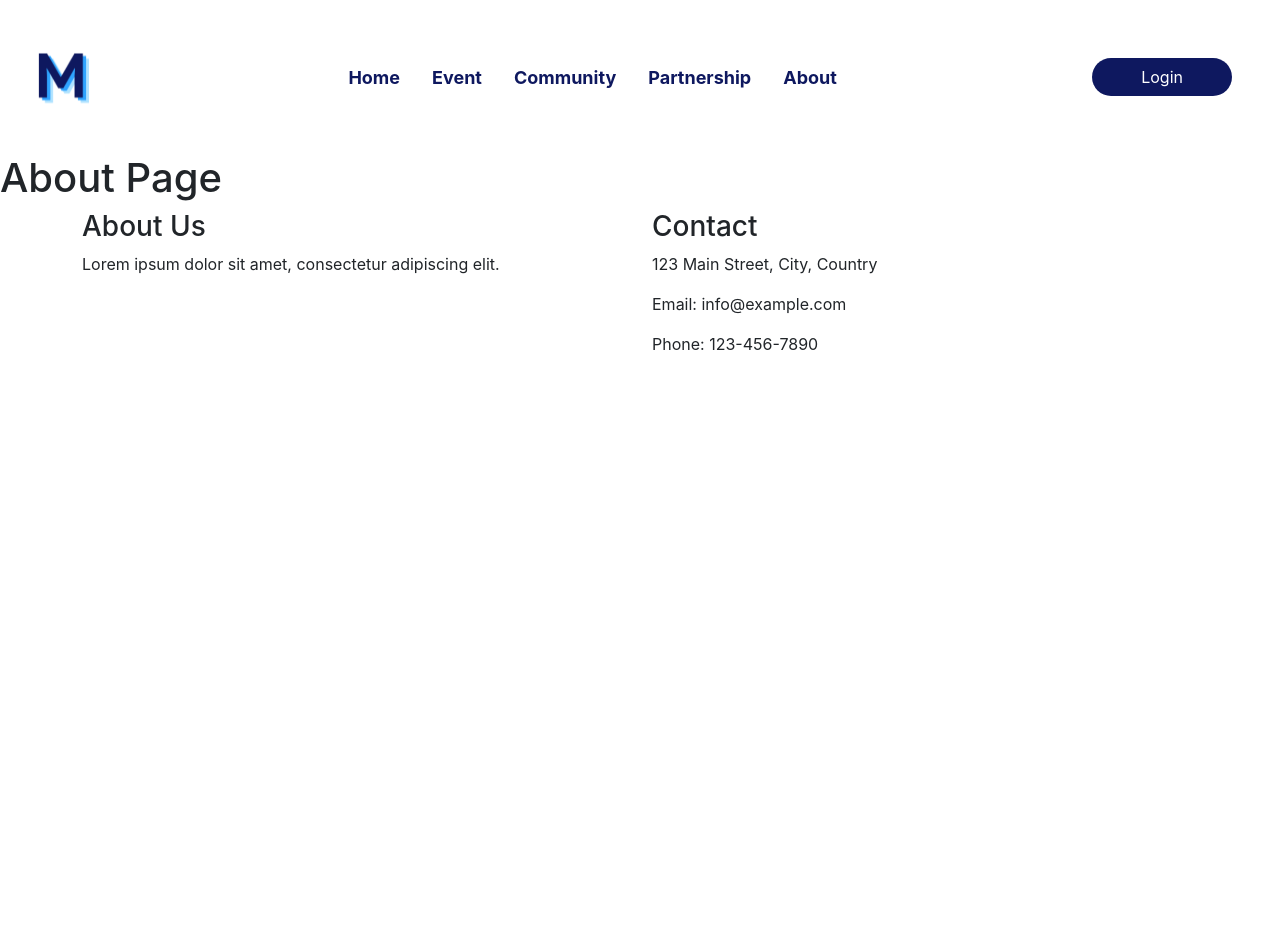
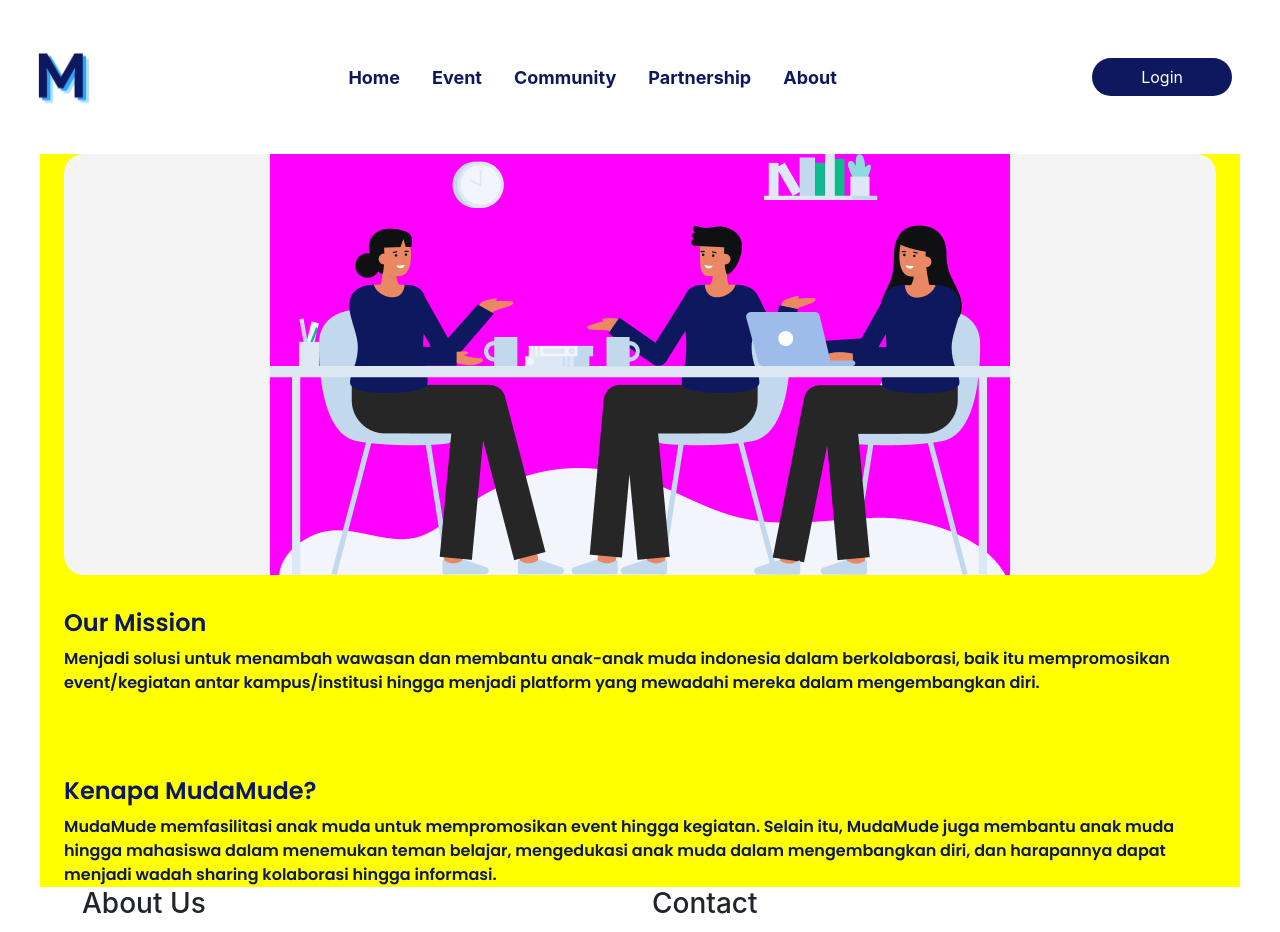
Before and after one commit to mrizalrizky/fe-mudamude-react, a React (Create React App) app: page /about in a window 1280 px wide. Shown: the top 932 px of the page. Before the commit the page ends 800 px from the top, so only its background shows below. Built offline with nearby package versions, Linux system fonts and the light colour scheme.

Commit message:
ADD About Page

```diff
--- a/src/components/card/ArticleCard.jsx
+++ b/src/components/card/ArticleCard.jsx
@@ -8,6 +8,13 @@
 import moment from "moment";
 
 const useStyles = makeStyles({
+  card: {
+    width: 325,
+    height: 345,
+    borderRadius: 6,
+    backgroundColor: "#f4f4f4",
+    boxShadow: "none",
+  },
   box: {
     maxWidth: 345,
     borderRadius: 5,
@@ -36,13 +43,14 @@
 
   return (
     <Card
-      sx={{
-        width: 325,
-        height: 345,
-        borderRadius: 6,
-        backgroundColor: "#f4f4f4",
-        boxShadow: "none",
-      }}
+      className={styles.card}
+      // sx={{
+      //   width: 325,
+      //   height: 345,
+      //   borderRadius: 6,
+      //   backgroundColor: "#f4f4f4",
+      //   boxShadow: "none",
+      // }}
     >
       <Link href="http://google.com" className={styles.link}>
         <div className={styles.container}>
--- a/src/components/card/MembershipBenefitCard.jsx
+++ b/src/components/card/MembershipBenefitCard.jsx
@@ -73,6 +73,11 @@
           color: "white",
           borderRadius: 10,
           paddingX: "3em",
+          textTransform: "none",
+          "&:hover": {
+            backgroundColor: "#0e185f",
+            color: "white",
+          },
         }}
       >
         Beli
--- a/src/containers/EventsContainer/EventDetails.jsx
+++ b/src/containers/EventsContainer/EventDetails.jsx
@@ -47,7 +47,10 @@
         >
           <img src={CalendarIcon} alt="Calendar Icon" />
           <Typography variant="caption" fontWeight={600} color="#0e185f">
-            {moment(eventDate + " " + eventTime).format("DD MMMM YYYY HH:mm")}
+            {moment(eventDate).format("DD MMMM YYYY") +
+              " " +
+              moment(eventTime).format("HH:mm") +
+              " WIB"}
           </Typography>
         </Box>
         <Box
--- a/src/pages/AboutPage.jsx
+++ b/src/pages/AboutPage.jsx
@@ -1,12 +1,67 @@
 import React from "react";
 import Header from "../components/Header";
 import Footer from "../components/Footer";
+import { Box, Container, Typography } from "@mui/material";
+import AboutBanner from "../assets/images/about_banner.png";
+import { makeStyles } from "@mui/styles";
+
+const useStyles = makeStyles({});
 
 const AboutPage = () => {
+  const styles = useStyles();
   return (
     <>
       <Header />
-      <h1>About Page</h1>
+      <Container sx={{ backgroundColor: "yellow" }}>
+        <Box
+          component="div"
+          sx={{
+            display: "flex",
+            justifyContent: "center",
+            backgroundColor: "#f4f4f4",
+            borderRadius: 5,
+            marginBottom: "2em",
+          }}
+        >
+          <Box component="div" sx={{ backgroundColor: "magenta" }}>
+            <img src={AboutBanner} alt="About Banner" />
+          </Box>
+        </Box>
+        <Box
+          component="div"
+          sx={{ display: "flex", flexDirection: "column", gap: "5em" }}
+        >
+          <Box
+            component="div"
+            sx={{ display: "flex", flexDirection: "column", gap: "0.5em" }}
+          >
+            <Typography variant="h5" fontWeight={600} color="#0e185f">
+              Our Mission
+            </Typography>
+            <Typography variant="body1" fontWeight={600} color="#0e185f">
+              Menjadi solusi untuk menambah wawasan dan membantu anak-anak muda
+              indonesia dalam berkolaborasi, baik itu mempromosikan
+              event/kegiatan antar kampus/institusi hingga menjadi platform yang
+              mewadahi mereka dalam mengembangkan diri.
+            </Typography>
+          </Box>
+          <Box
+            component="div"
+            sx={{ display: "flex", flexDirection: "column", gap: "0.5em" }}
+          >
+            <Typography variant="h5" fontWeight={600} color="#0e185f">
+              Kenapa MudaMude?
+            </Typography>
+            <Typography variant="body1" fontWeight={600} color="#0e185f">
+              MudaMude memfasilitasi anak muda untuk mempromosikan event hingga
+              kegiatan. Selain itu, MudaMude juga membantu anak muda hingga
+              mahasiswa dalam menemukan teman belajar, mengedukasi anak muda
+              dalam mengembangkan diri, dan harapannya dapat menjadi wadah
+              sharing kolaborasi hingga informasi.
+            </Typography>
+          </Box>
+        </Box>
+      </Container>
       <Footer />
     </>
   );
```
Also changed, not shown: src/assets/images/about_banner.png (added).
